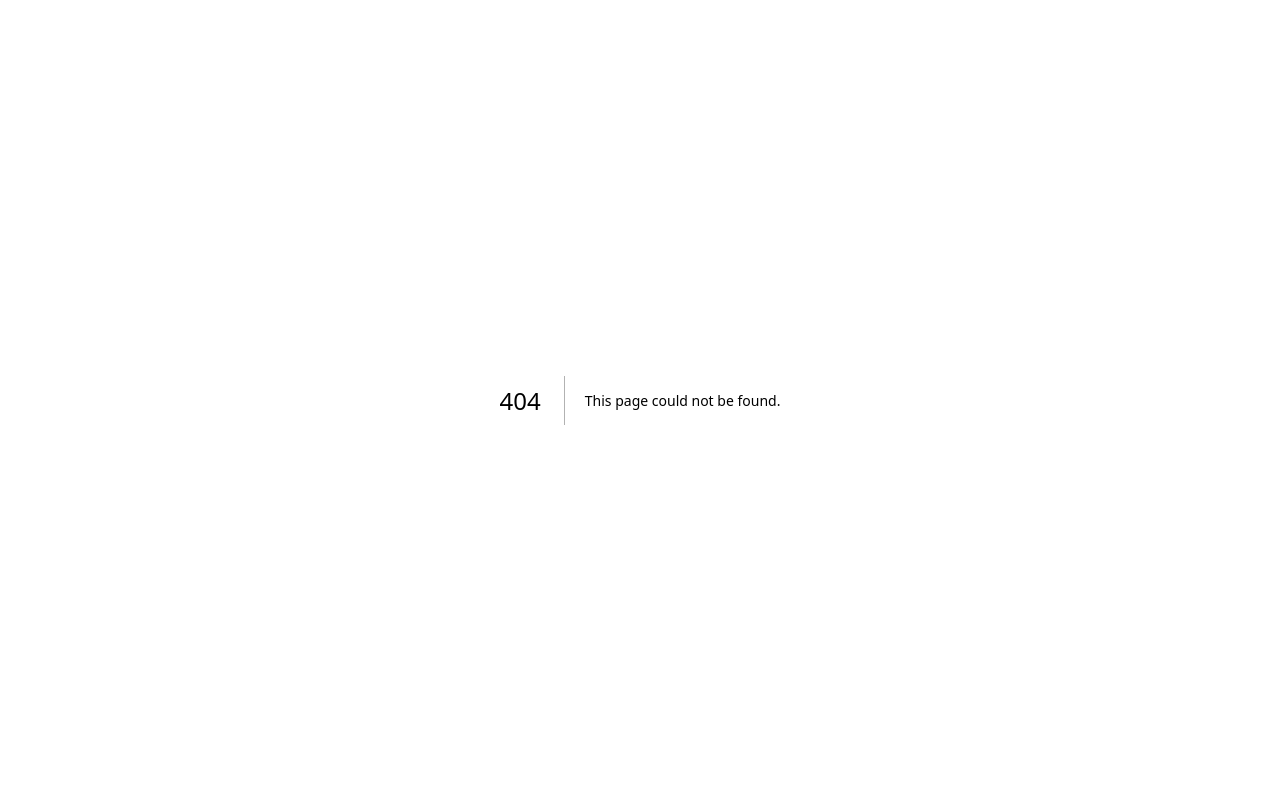
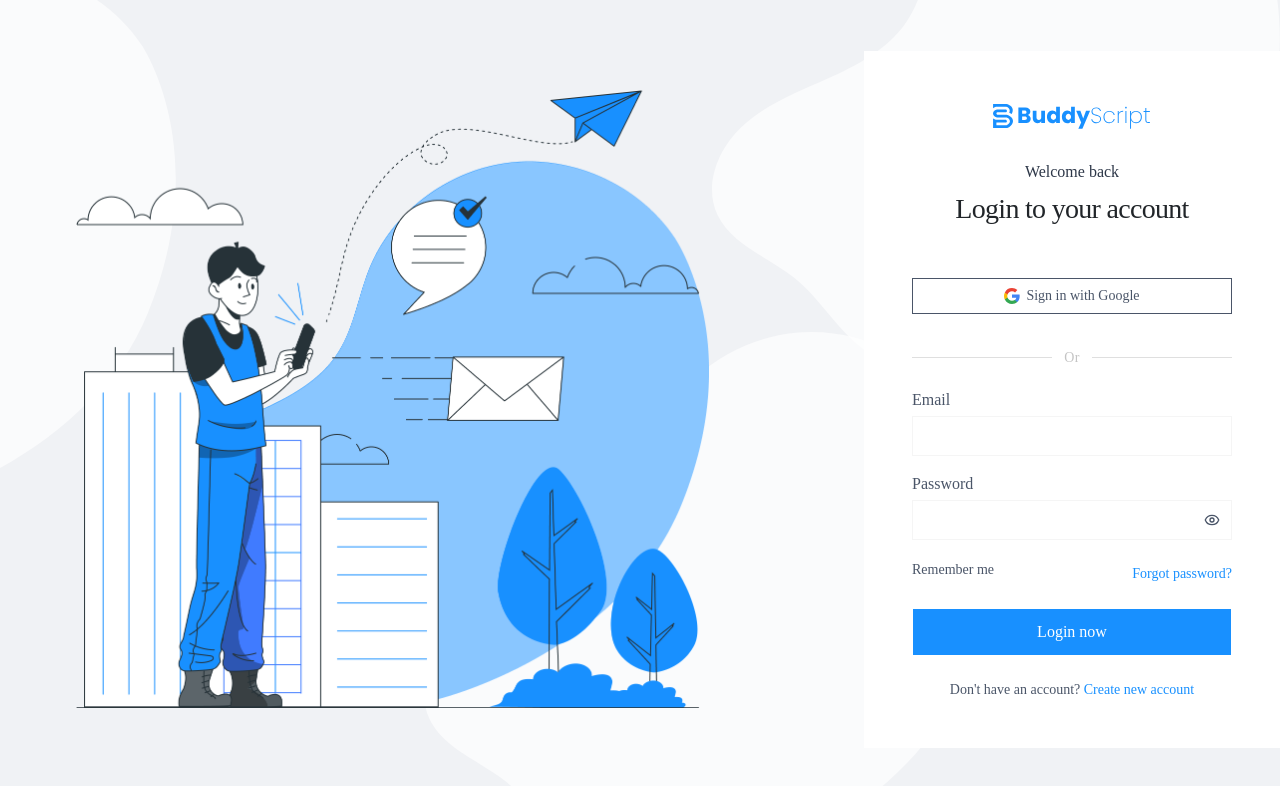
Before and after one commit to arshad657/applifylab-task-frontend, a Next.js app: page /login in a window 1280 px wide. Before the commit this address had no page. Shown: the top 786 px of the page. Built offline with nearby package versions, Linux system fonts and the light colour scheme.

Commit message:
feat: Implement core user login page and functionality

```diff
--- /dev/null
+++ b/src/app/(auth)/login/page.tsx
@@ -0,0 +1,11 @@
+import type { Metadata } from "next";
+import { LoginLayout } from "@/src/components/login/LoginLayout";
+
+export const metadata: Metadata = {
+  title: "Log in | Buddy Script",
+  description: "Log in to your Buddy Script account with email or Google.",
+};
+
+export default function LoginPage() {
+  return <LoginLayout />;
+}
--- /dev/null
+++ b/src/components/hooks/useLoginForm.ts
@@ -0,0 +1,65 @@
+"use client";
+
+import { useState } from "react";
+import { useForm } from "react-hook-form";
+// import { zodResolver } from "@hookform/resolvers/zod";
+import { type LoginFormValues } from "../lib/validations/loginSchema";
+import { LoginApiResponse } from "../types/auth";
+
+export function useLoginForm() {
+  const [serverError, setServerError] = useState<string | null>(null);
+  const [isSuccess, setIsSuccess] = useState(false);
+
+  const form = useForm<LoginFormValues>({
+    // resolver: zodResolver(loginSchema),
+    mode: "onBlur",
+    defaultValues: {
+      email: "",
+      password: "",
+      rememberMe: true,
+    },
+  });
+
+  const onSubmit = form.handleSubmit(async (values) => {
+    setServerError(null);
+
+    try {
+      const res = await fetch("/api/login", {
+        method: "POST",
+        headers: { "Content-Type": "application/json" },
+        body: JSON.stringify(values),
+      });
+
+      const data: LoginApiResponse = await res.json();
+
+      if (!data.success) {
+        if (data.fieldErrors) {
+          for (const [field, messages] of Object.entries(data.fieldErrors)) {
+            if (messages?.[0]) {
+              form.setError(field as keyof LoginFormValues, {
+                type: "server",
+                message: messages[0],
+              });
+            }
+          }
+        }
+        setServerError(data.message);
+        return;
+      }
+
+      setIsSuccess(true);
+    } catch {
+      setServerError(
+        "Something went wrong. Please check your connection and try again.",
+      );
+    }
+  });
+
+  return {
+    form,
+    onSubmit,
+    serverError,
+    isSuccess,
+    isSubmitting: form.formState.isSubmitting,
+  };
+}
--- /dev/null
+++ b/src/components/lib/validations/loginSchema.ts
@@ -0,0 +1,22 @@
+import { z } from "zod";
+
+/**
+ * Login schema. Deliberately lighter than the registration schema — we
+ * don't re-enforce password composition rules at login time, since a
+ * user's existing password may predate a policy change. We only check
+ * that something was submitted.
+ */
+export const loginSchema = z.object({
+  email: z
+    .string()
+    .trim()
+    .min(1, "Email is required")
+    .max(254, "Email is too long")
+    .email("Enter a valid email address"),
+  password: z.string().min(1, "Password is required").max(128, "Password is too long"),
+  rememberMe: z.boolean().optional().default(false),
+});
+
+export type LoginFormValues = z.infer<typeof loginSchema>;
+
+export const loginServerSchema = loginSchema;
--- /dev/null
+++ b/src/components/login/LoginForm.tsx
@@ -0,0 +1,80 @@
+"use client";
+
+import { Loader2, CheckCircle2 } from "lucide-react";
+import { Button } from "@/src/components/ui/button";
+import { Input } from "../ui/input";
+import { FormField } from "@/src/components/shared/FormField";
+import { PasswordInput } from "@/src/components/shared/PasswordInput";
+import { RememberMeAndForgotPassword } from "@/src/components/login/RememberMeAndForgotPassword";
+import { useLoginForm } from "../hooks/useLoginForm";
+
+export function LoginForm() {
+  const { form, onSubmit, serverError, isSuccess, isSubmitting } = useLoginForm();
+
+  const {
+    register,
+    control,
+    formState: { errors },
+  } = form;
+
+  if (isSuccess) {
+    return (
+      <div
+        role="status"
+        className="flex flex-col items-center gap-3 rounded-md border border-success/30 bg-success/10 p-6 text-center"
+      >
+        <CheckCircle2 className="h-9 w-9 text-success" aria-hidden="true" />
+        <p className="font-medium text-foreground">You&apos;re logged in</p>
+        <p className="text-sm text-muted-foreground">
+          Taking you to your dashboard...
+        </p>
+      </div>
+    );
+  }
+
+  return (
+    <form onSubmit={onSubmit} noValidate className="space-y-5">
+      <FormField id="email" label="Email" error={errors.email?.message}>
+        <Input
+          id="email"
+          type="email"
+          inputMode="email"
+          autoComplete="email"
+          aria-invalid={!!errors.email}
+          aria-describedby={errors.email ? "email-error" : undefined}
+          {...register("email")}
+        />
+      </FormField>
+
+      <FormField id="password" label="Password" error={errors.password?.message}>
+        <PasswordInput
+          id="password"
+          autoComplete="current-password"
+          aria-invalid={!!errors.password}
+          aria-describedby={errors.password ? "password-error" : undefined}
+          {...register("password")}
+        />
+      </FormField>
+
+      <RememberMeAndForgotPassword control={control} />
+
+      {serverError && (
+        <p role="alert" className="text-sm text-destructive">
+          {serverError}
+        </p>
+      )}
+
+      <Button
+        type="submit"
+        size="lg"
+        className="w-full h-12 text-base"
+        disabled={isSubmitting}
+      >
+        {isSubmitting && (
+          <Loader2 className="h-4 w-4 animate-spin" aria-hidden="true" />
+        )}
+        {isSubmitting ? "Logging in..." : "Login now"}
+      </Button>
+    </form>
+  );
+}
--- /dev/null
+++ b/src/components/login/LoginFormSection.tsx
@@ -0,0 +1,19 @@
+import { LoginHeader } from "@/src/components/login/LoginHeader";
+import { SocialAuthButton } from "@/src/components/shared/SocialAuthButton";
+import { OrDivider } from "@/src/components/shared/OrDivider";
+import { LoginForm } from "@/src/components/login/LoginForm";
+import { RegisterRedirectLink } from "@/src/components/login/RegisterRedirectLink";
+
+export function LoginFormSection() {
+  return (
+    <div className="w-full max-w-[416px] bg-white p-[48px] rounded-md">
+      <div className="space-y-[10px]">
+        <LoginHeader />
+        <SocialAuthButton label="Sign in with Google" />
+        <OrDivider />
+        <LoginForm />
+        <RegisterRedirectLink />
+      </div>
+    </div>
+  );
+}
--- /dev/null
+++ b/src/components/login/LoginHeader.tsx
@@ -0,0 +1,15 @@
+import Logo from "@/src/assets/icons/Logo";
+
+export function LoginHeader() {
+  return (
+    <div className="mb-12 text-center">
+      <div className="mb-7 mx-auto w-fit">
+        <Logo />
+      </div>
+      <p className="mb-1 font-normal text-color1">Welcome back</p>
+      <h1 className="text-[28px] font-medium tracking-tight text-color2">
+        Login to your account
+      </h1>
+    </div>
+  );
+}
--- /dev/null
+++ b/src/components/login/LoginImageSection.tsx
@@ -0,0 +1,30 @@
+import Image from "next/image";
+
+/**
+ * Mirrors the original template's large illustrative image column
+ * (login.png). Uses a royalty-free stock photo as a stand-in for the
+ * original artwork.
+ */
+export function LoginImageSection() {
+  return (
+    <div className="relative hidden h-full min-h-[640px] w-full overflow-hidden rounded-3xl lg:block">
+      {/* <Image
+        src="https://images.unsplash.com/photo-1521737604893-d14cc237f11d?auto=format&fit=crop&w=1200&q=80"
+        alt="Friends chatting and smiling together"
+        fill
+        priority
+        sizes="(min-width: 1024px) 55vw, 0px"
+        className="object-cover"
+      /> */}
+      <div className="absolute inset-0 bg-gradient-to-t from-primary/70 via-primary/10 to-transparent" />
+      <div className="absolute inset-x-0 bottom-0 p-10 text-white">
+        <p className="text-sm font-medium uppercase tracking-wide text-white/80">
+          Buddy Script
+        </p>
+        <h2 className="mt-2 max-w-sm text-2xl font-semibold leading-snug">
+          Good to see you again.
+        </h2>
+      </div>
+    </div>
+  );
+}
--- /dev/null
+++ b/src/components/login/LoginLayout.tsx
@@ -0,0 +1,23 @@
+import { DecorativeShapes } from "@/src/components/shared/DecorativeShapes";
+import { LoginFormSection } from "@/src/components/login/LoginFormSection";
+import LoginImage from "@/src/assets/images/auth/login.png";
+import Image from "next/image";
+
+export function LoginLayout() {
+  return (
+    <section className="relative min-h-screen overflow-hidden bg-background">
+      <DecorativeShapes />
+
+      <div className="flex items-center h-[calc(100vh-2px)]">
+        <div className="containers relative z-10 flex flex-col md:flex-row gap-20 items-center justify-center">
+          <Image
+            src={LoginImage}
+            alt="Buddy Script"
+            className="mx-auto max-w-[633px]"
+          />
+          <LoginFormSection />
+        </div>
+      </div>
+    </section>
+  );
+}
```
